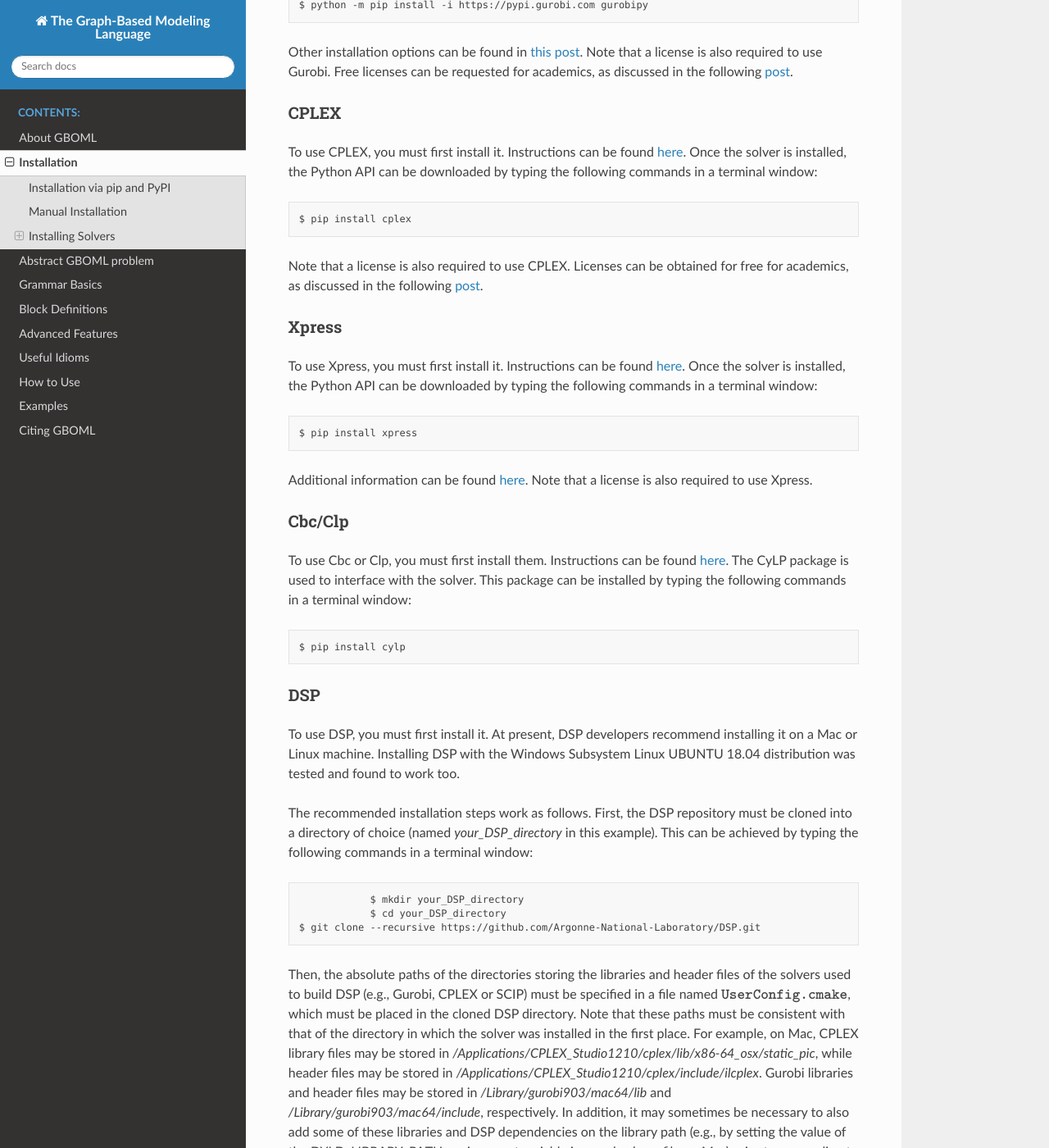
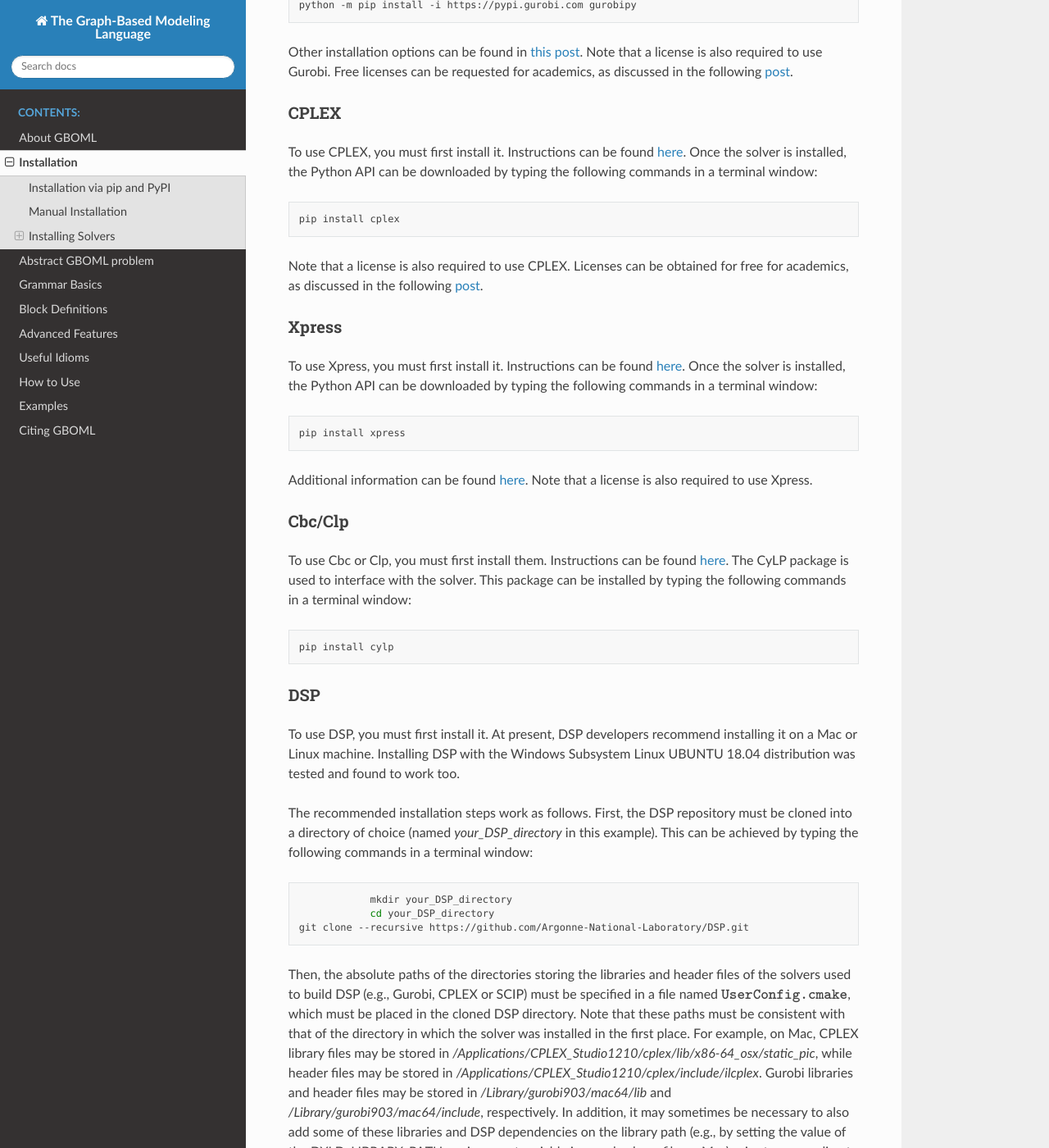
Before and after one commit to MathiasPBerger/gboml-docs-test, a Sphinx documentation site: the page built from docs/source/installation.rst, in a window 1280 px wide and 1400 px high, scrolled down 1193 px. Shown: the whole window at 82% size. Built offline with Sphinx 7.4.7 and the Read the Docs theme 2.0.0, drawn with Linux system fonts in a browser that asks for light colours; some of the changed text lies outside the part shown.

Commit message:
Removed dollar signs in solver installation instructions.

```diff
--- a/docs/source/installation.rst
+++ b/docs/source/installation.rst
@@ -40,9 +40,9 @@ Gurobi
 
 To use Gurobi, you must first install it. Instructions can be found `here <https://www.gurobi.com/documentation/9.5/quickstart_windows/software_installation_guid.html>`_. Once the solver is installed, the Python API can be downloaded by typing the following commands in a terminal window:
 
-::
+.. code-block:: bash
 
-	$ python -m pip install -i https://pypi.gurobi.com gurobipy
+	python -m pip install -i https://pypi.gurobi.com gurobipy
 
 Other installation options can be found in `this post <https://support.gurobi.com/hc/en-us/articles/360044290292-How-do-I-install-Gurobi-for-Python->`_. Note that a license is also required to use Gurobi. Free licenses can be requested for academics, as discussed in the following `post <https://www.gurobi.com/academia/academic-program-and-licenses/>`_.
 
@@ -50,9 +50,9 @@ CPLEX
 ~~~~~
 To use CPLEX, you must first install it. Instructions can be found `here <https://www.ibm.com/support/pages/downloading-ibm-ilog-cplex-optimization-studio-2010>`_. Once the solver is installed, the Python API can be downloaded by typing the following commands in a terminal window:
 
-::
+.. code-block:: bash
 
-	$ pip install cplex
+	pip install cplex
 
 Note that a license is also required to use CPLEX. Licenses can be obtained for free for academics, as discussed in the following `post <https://www.ibm.com/support/pages/ibm-ilog-optimization-academic-initiative>`_.
 
@@ -60,9 +60,9 @@ Xpress
 ~~~~~~
 To use Xpress, you must first install it. Instructions can be found `here <https://www.fico.com/fico-xpress-optimization/docs/latest/insight_quick_install/GUID-2D3D6579-9CCA-4605-8C00-E91B6FB846EB.html>`_. Once the solver is installed, the Python API can be downloaded by typing the following commands in a terminal window:
 
-::
+.. code-block:: bash
 
-	$ pip install xpress
+	pip install xpress
 
 Additional information can be found `here <https://www.fico.com/fico-xpress-optimization/docs/latest/solver/optimizer/python/HTML/chIntro_sec_secInstall.html>`_. Note that a license is also required to use Xpress.
 
@@ -71,9 +71,9 @@ Cbc/Clp
 
 To use Cbc or Clp, you must first install them. Instructions can be found `here <https://github.com/coin-or/Cbc>`_. The CyLP package is used to interface with the solver. This package can be installed by typing the following commands in a terminal window:
 
-::
+.. code-block:: bash
 
-	$ pip install cylp
+	pip install cylp
 
 DSP
 ~~~
@@ -82,11 +82,11 @@ To use DSP, you must first install it. At present, DSP developers recommend inst
 
 The recommended installation steps work as follows. First, the DSP repository must be cloned into a directory of choice (named *your_DSP_directory* in this example). This can be achieved by typing the following commands in a terminal window:
 
-::
+.. code-block:: bash
 
-		$ mkdir your_DSP_directory
-		$ cd your_DSP_directory
-    $ git clone --recursive https://github.com/Argonne-National-Laboratory/DSP.git
+		mkdir your_DSP_directory
+		cd your_DSP_directory
+    git clone --recursive https://github.com/Argonne-National-Laboratory/DSP.git
 
 Then, the absolute paths of the directories storing the libraries and header files of the solvers used to build DSP (e.g., Gurobi, CPLEX or SCIP) must be specified in a file named :math:`\texttt{UserConfig.cmake}`, which must be placed in the cloned DSP directory.
 Note that these paths must be consistent with that of the directory in which the solver was installed in the first place. For example, on Mac, CPLEX library files may be stored in */Applications/CPLEX_Studio1210/cplex/lib/x86-64_osx/static_pic*, while header files
@@ -95,11 +95,11 @@ on the library path (e.g., by setting the value of the DYLD_LIBRARY_PATH environ
 
 The next installation steps make use of `cmake <https://cmake.org/install/>`_ and make to build the DSP executable and library. Once cmake is installed, the following commands can be typed in a terminal window, starting in the cloned DSP directory:
 
-::
+.. code-block:: bash
 
-    $ mkdir build
-    $ cd build
-    $ cmake ..
-    $ make
+    mkdir build
+    cd build
+    cmake ..
+    make
 
 If the make worked properly, an executable called runDsp and a shared library named libDsp should be created in the *src* subfolder of the build directory. Additional information can be found `here <https://github.com/Argonne-National-Laboratory/DSP/blob/master/docs/install.md>`_.
```
